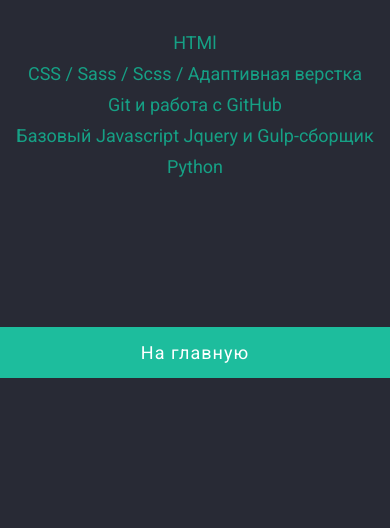
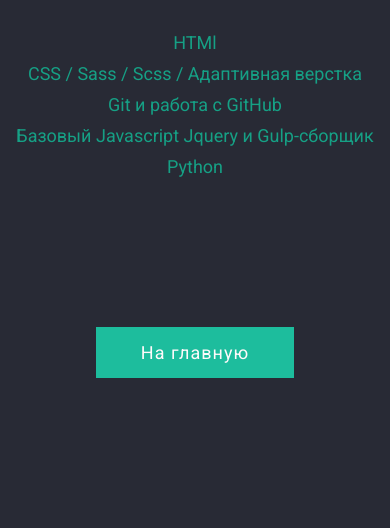
Before and after one commit to Egoist66/Farid-Mahmudov.github.io, a PHP site: the page made by about me/about_me.html in a window 390 px wide. Shown: the part 1063-1591 px from the top of the page. Run offline with PHP 8.4, Linux system fonts and the light colour scheme; some web fonts are replaced.

Commit message:
newbutton

```diff
--- a/about me/about_me.html
+++ b/about me/about_me.html
@@ -76,11 +76,15 @@
 
             <div class="button__box">
 
-                <div class="about__mebox-button">
 
-                    <div><a class="mainpage" href="../index.html">На главную</a></div>
+                <!-- <button type="button"> -->
 
-                </div>
+                <a class="mainpage" href="../index.html">На главную</a>
+
+                <!-- </button> -->
+
+
+
 
             </div>
 
--- a/about me/style/style.css
+++ b/about me/style/style.css
@@ -26,12 +26,12 @@ body, html { height: 100%; padding: 0; margin: 0; box-sizing: border-box; font-f
 .about__mebox .about__meboxtext { padding: 0 12px; }
 .about__mebox .about__meboxtext-Text { color: snow; white-space: pre-line; word-wrap: break-word; }
 
-.about__mebox-button { border: none; background-color: #1dbd9d; display: inline-block; padding: 15px 15px; margin: 150px 0; transition: 0.5s all ease-in-out; }
-.about__mebox-button:hover { border-radius: 10px; transition: 0.5s all ease-in-out; background-color: #16A085; }
-.about__mebox-button a { text-decoration: none; padding: 20px 30px; color: white; font-size: 18px; letter-spacing: 1px; }
+.button__box a { border: none; background-color: #1da88c; align-items: center; display: inline-block; padding: 15px 45px; margin: 150px 0; transition: 0.5s all ease-in-out; cursor: pointer; text-decoration: none; color: snow; font-size: 18px; letter-spacing: 1px; }
+.button__box a:hover { background-color: #16A085; border-radius: 7px; transition: 0.5s all ease-in-out; }
 
 @media (max-width: 1203px) { .about__mebox { display: flex; flex-direction: column; align-items: center; }
   .about__meboxtext { text-align: center; word-wrap: break-word; font-size: 1rem; }
   .about__meboxtext-Text { max-width: 500px; }
   .about__meboxtext ul { text-align: center; }
-  .about__mebox-button { display: flex; justify-content: center; } }
+  .button__box { display: flex; justify-content: center; }
+  .button__box a { border: none; background-color: #1dbd9d; align-items: center; padding: 15px 45px; margin: 150px 0; transition: 0.5s all ease-in-out; cursor: pointer; text-decoration: none; color: snow; font-size: 18px; letter-spacing: 1px; } }
--- a/about me/style/style.scss
+++ b/about me/style/style.scss
@@ -128,31 +128,55 @@ html {
 }
 
 
-.about__mebox-button {
+// .button__box {
 
-    border: none;
-    background-color: #1dbd9d;
-    display: inline-block;
-    padding: 15px 15px;
-    margin: 150px 0;
-    transition: 0.5s all ease-in-out;
+//     & button {
 
-    &:hover {
-        border-radius: 10px;
-        transition: 0.5s all ease-in-out;
-        background-color: #16A085;
-    }
+//         border: none;
+//         background-color: #1dbd9d;
+//         display: inline-block;
+//         padding: 15px 45px;
+//         margin: 150px 0;
+//         transition: 0.5s all ease-in-out;
+//         cursor: pointer;
+
+
+//         & a {
+//             font-size: 18px;
+//             align-items: center;
+//             text-decoration: none;
+//             color: snow;
+//             letter-spacing: 1px;
+//         }
+//     }
+
+// }
+
+
+.button__box {
 
     & a {
+
+        border: none;
+        background-color: #1da88c;
+        align-items: center;
+        display: inline-block;
+        padding: 15px 45px;
+        margin: 150px 0;
+        transition: 0.5s all ease-in-out;
+        cursor: pointer;
         text-decoration: none;
-        padding: 20px 30px;
-        color: white;
+        color: snow;
         font-size: 18px;
         letter-spacing: 1px;
 
+        &:hover {
+            background-color: #16A085;
+            border-radius: 7px;
+            transition: 0.5s all ease-in-out;
+        }
+
     }
-
-
 }
 
 
@@ -182,13 +206,29 @@ html {
 
     }
 
-    .about__mebox-button {
+    .button__box {
+
         display: flex;
         justify-content: center;
 
+        & a {
 
+            border: none;
+            background-color: #1dbd9d;
+            align-items: center;
+            padding: 15px 45px;
+            margin: 150px 0;
+            transition: 0.5s all ease-in-out;
+            cursor: pointer;
+            text-decoration: none;
+            color: snow;
+            font-size: 18px;
+            letter-spacing: 1px;
+
+        }
     }
 
 
 
+
 }
```
